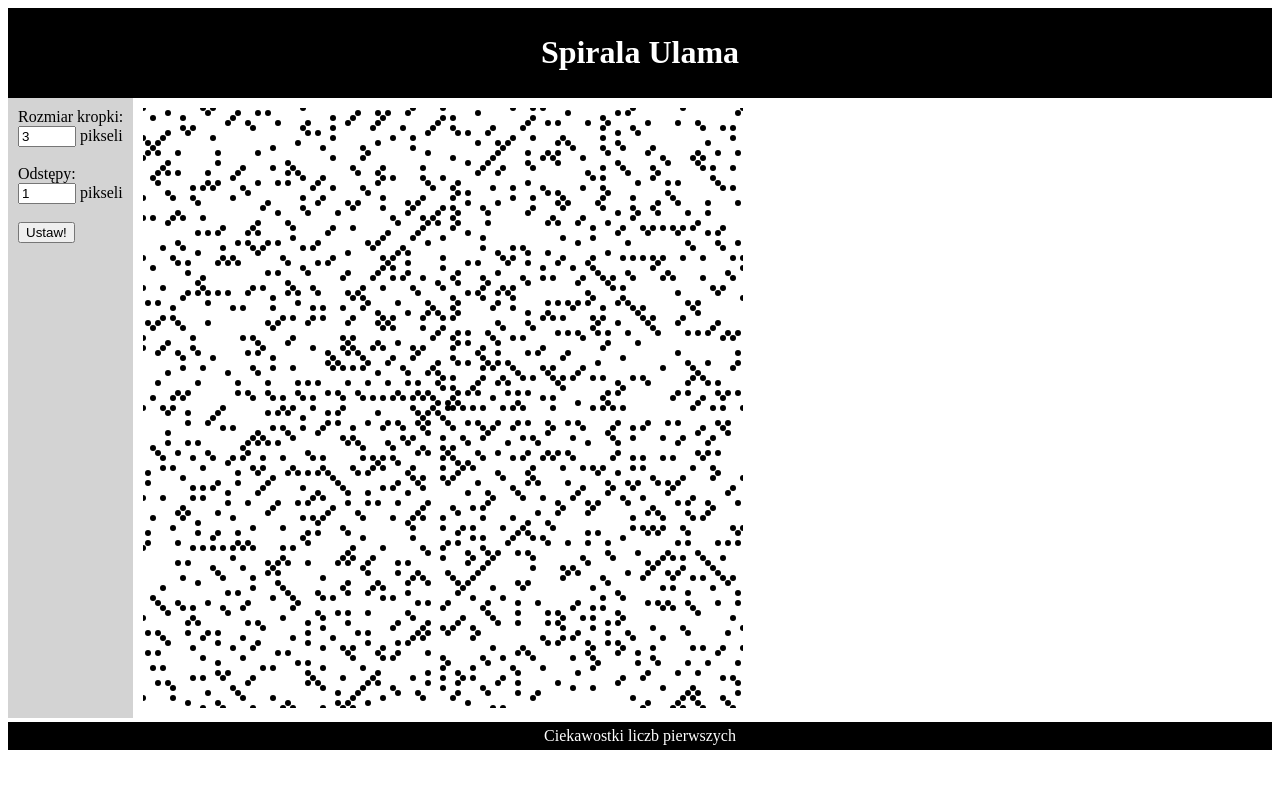
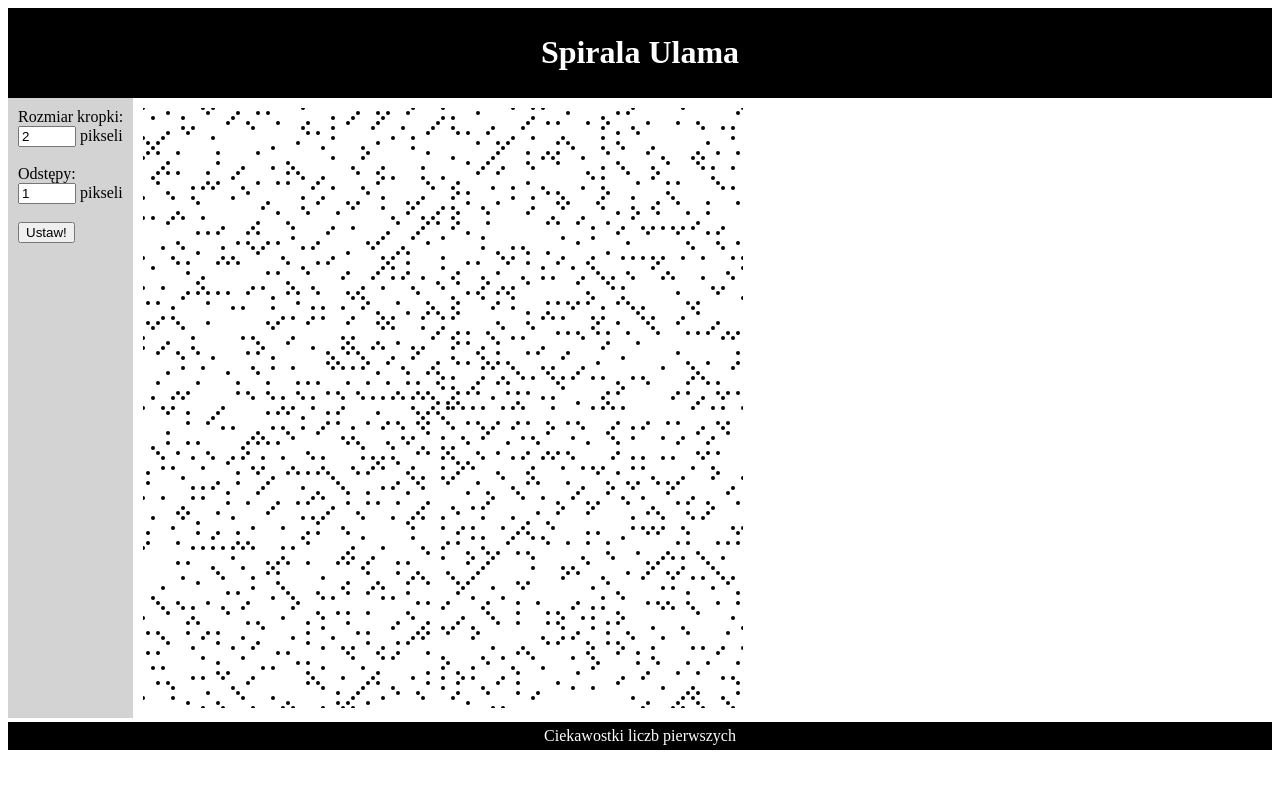
Before and after one commit to Rusnakov/Ulam_spiral, a website: page index.html in a window 1280 px wide. Both pictures are taken after a click on the button "Ustaw!". Drawn offline with Linux system fonts and the light colour scheme.

Commit message:
feat: add Ulam spiral settings via HTML input fields

```diff
--- a/index.html
+++ b/index.html
@@ -14,10 +14,10 @@
         </div>
         <div id="nav">
             Rozmiar kropki: <br />
-            <input type="text" class="my-input" id="rozmiarKropki" value="3"/> pikseli<br /><br />
+            <input type="text" class="my-input" id="rozmiarKropki" value="2" /> pikseli<br /><br />
             Odstępy: <br />
-            <input type="text" class="my-input" id="odstepKropki" value="1"/> pikseli<br /><br />
-            <button id="przeslij">Ustaw!</button>
+            <input type="text" class="my-input" id="odstepKropki" value="1" /> pikseli<br /><br />
+            <button id="uataw" onclick="setDraw()">Ustaw!</button>
 
         </div>
         <div id="content">
--- a/js/script.js
+++ b/js/script.js
@@ -12,7 +12,7 @@ let numSteps = 1;
 let state = 0;
 let turnCounter = 1;
 
-let diameter = document.getElementById("rozmiarKropki").value;
+let diameter = 2; //Domyślna wartość średnicy kropki
 
 console.log(diameter);
 
@@ -62,10 +62,10 @@ function isPrime(num) {
   return true;
 }
 
-const timeoutMyLoop = setTimeout(myLoop,3000);
-
 function myLoop() {
+  setTimeout(function () {
     if (isPrime(step)) {
+      console.log(diameter);
       drawCircle(x, y);
     }
 
@@ -99,19 +99,31 @@ function myLoop() {
     if (step <= CANVAS_WIDTH * CANVAS_WIDTH) {
       myLoop();
     }
-  };
+  }, 0);
+}
+
+function clearCanvas() {
+  ctx.clearRect(0, 0, CANVAS_WIDTH, CANVAS_HEIGHT);
+}
 
 window.addEventListener("load", () => {
   initializeCanvas();
-  //setupText();
   myLoop();
-
-
 });
 
-const myButton = document.getElementById("przeslij");
-myButton.addEventListener("click", () => {
-  clearTimeout(timeoutMyLoop);
-  //initializeCanvas();
+function setDraw() {
+  diameter = parseInt(document.getElementById("rozmiarKropki").value) || 2;
+  x = Math.floor(CANVAS_WIDTH / 2);
+  y = Math.floor(CANVAS_HEIGHT / 2);
+  step = 1;
+  stepSize = 5;
+  numSteps = 1;
+  state = 0;
+  turnCounter = 1;
+  clearCanvas();
+  console.log(diameter);
   myLoop();
-});
+}
+//myButton.addEventListener("click", () => {
+//clearTimeout(timeoutMyLoop);
+//initializeCanvas();
```
